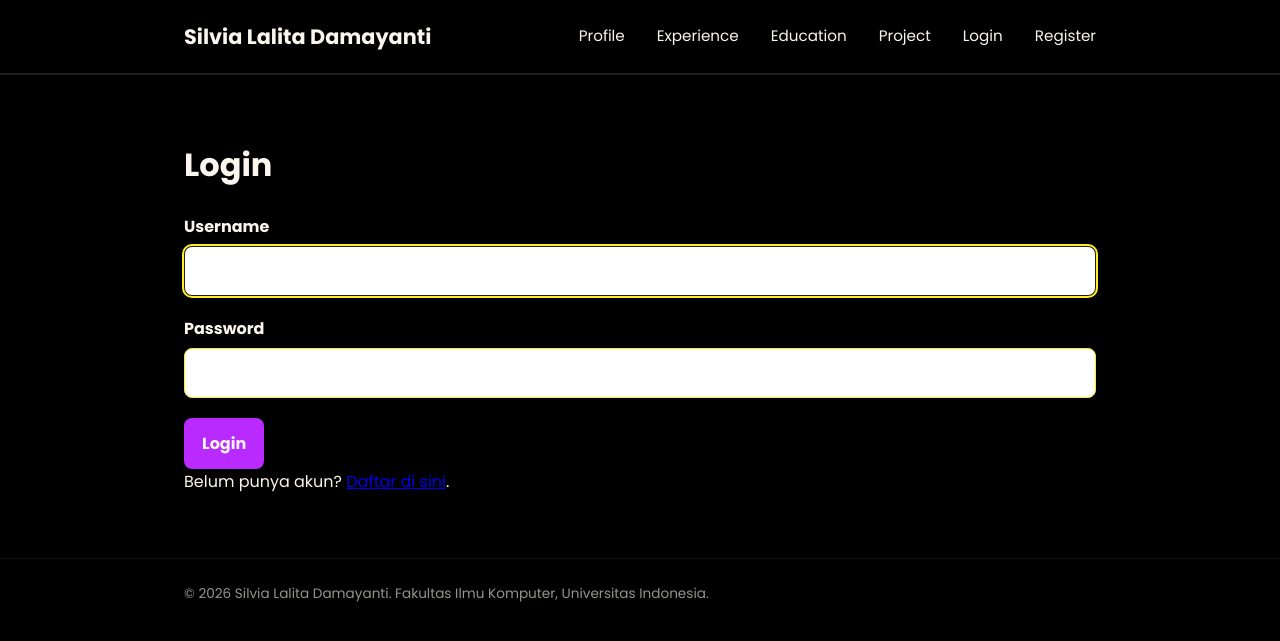
After one commit to silvialalita/myportofolio, a Django app: page /login/ in a window 1280 px wide. The commit adds this page. Shown: the top 641 px of the page. Run offline with Django 5.2, Linux system fonts and the light colour scheme; some libraries are stand-ins or nearby versions.

Commit message:
tutorial 04: authentication, session, and cookies imp

```diff
--- a/main/urls.py
+++ b/main/urls.py
@@ -1,11 +1,6 @@
 from django.urls import path
+from main.views import *
 
-from main.views import(
-    show_main,
-    show_experience, create_experience, get_experiences_json, delete_experience, update_experience,
-    show_education,
-    show_projects, create_project, get_projects_json, delete_project, update_project
-)
 app_name = "main"
 
 urlpatterns = [
@@ -23,5 +18,10 @@ urlpatterns = [
     path("projects/add/", create_project, name="create_project"),
     path("api/projects/", get_projects_json, name="get_projects_json"),
     path("projects/<uuid:project_id>/delete/",delete_project,name="delete_project"),
-    path("project/<uuid:project_id>/edit/", update_project, name="update_project",)
+    path("project/<uuid:project_id>/edit/", update_project, name="update_project"),
+    path("projects/<uuid:project_id>/star/", toggle_star, name="toggle_star"),
+
+    path("register/", register, name="register"),
+    path("login/", login_user, name="login"),
+    path("logout/", logout_user, name="logout"),
 ]
--- a/main/views.py
+++ b/main/views.py
@@ -1,7 +1,13 @@
+import datetime
+
 from django.contrib import messages
 from django.core import serializers
 from django.http import HttpResponse
 from django.shortcuts import get_object_or_404, redirect, render
+from django.contrib.auth import login, logout
+from django.contrib.auth.forms import AuthenticationForm, UserCreationForm
+from django.contrib.auth.decorators import login_required
+from django.core.exceptions import PermissionDenied
 
 from main.forms import ProjectForm, ExperienceForm
 from main.models import Experience, Education, Project
@@ -9,6 +15,7 @@ from main.models import Experience, Education, Project
 # Create your views here.
 # View menangani logika yang akan ditampilkan kepada pengguna.
 def show_main(request):
+    last_login = request.COOKIES.get('last_login', 'Belum ada sesi login / Cookie tidak ditemukan')
     context = {
         "name": "Silvia Lalita Damayanti",
         "first_name": "Silvia",
@@ -20,6 +27,7 @@ def show_main(request):
             "I am an undergraduate Computer Science student who enjoys exploring the intersection of design and technology, "
             "with a particular interest in Digital Product Design. I love creating things, learning new skills, and developing innovative and impactful solutions through design."
         ),
+        "last_login": last_login,
     }
     return render(request, "index.html", context)
 
@@ -107,7 +115,14 @@ def update_experience(request, experience_id):
 
 
 # PROJECT
+@login_required(login_url="/login/")  # Tambahkan baris ini supaya wajib login
 def create_project(request):
+    # Dua baris berikut yang ditambahkan pada langkah ini.
+    # Cek apakah akun yang sedang login adalah superuser (admin/kamu);
+    # kalau bukan, hentikan permintaannya dengan 403.
+    if not request.user.is_superuser:
+        raise PermissionDenied
+
     form = ProjectForm(request.POST or None)
 
     if request.method == "POST" and form.is_valid():
@@ -145,9 +160,12 @@ def get_projects_json(request):
     if title_query:
         projects = projects.filter(title__icontains=title_query)
 
-    projects_json = serializers.serialize("json", projects)
+    projects_json = serializers.serialize(
+        "json", projects, use_natural_foreign_keys=True
+    )
     return HttpResponse(projects_json, content_type="application/json")
 
+@login_required(login_url="/login/")  # Tambahkan baris ini supaya wajib login
 def delete_project(request, project_id):
     project = get_object_or_404(Project, pk=project_id)
 
@@ -182,6 +200,21 @@ def update_project(request, project_id):
 
     return render(request, "projects_form.html", context)
 
+# Tanpa cek is_superuser: semua akun yang sudah login boleh memberi star
+@login_required(login_url="/login/")
+def toggle_star(request, project_id):
+    project = get_object_or_404(Project, pk=project_id)
+
+    if request.method == "POST":
+        # Kalau akun ini sudah pernah memberi star, batalkan star-nya.
+        # Kalau belum, tambahkan star.
+        if request.user in project.starred_by.all():
+            project.starred_by.remove(request.user)
+        else:
+            project.starred_by.add(request.user)
+
+    return redirect("main:show_projects")
+
 
 
 
@@ -192,3 +225,43 @@ def show_education(request):
         "education_list": Education.objects.all(),
     }
     return render(request, "education.html", context)
+
+
+
+
+# LOGIN
+def register(request):
+    form = UserCreationForm(request.POST or None)
+
+    if request.method == "POST" and form.is_valid():
+        form.save()
+        messages.success(request, "Akun berhasil dibuat. Silakan login.")
+        return redirect("main:login")
+
+    context = {
+        "name": "Silvia Lalita Damayanti",
+        "form": form,
+    }
+    return render(request, "register.html", context)
+
+
+def login_user(request):
+    form = AuthenticationForm(request, data=request.POST or None)
+
+    if request.method == "POST" and form.is_valid():
+        login(request, form.get_user())
+        response = redirect("main:show_main")
+        response.set_cookie('last_login', datetime.datetime.now().strftime('%Y-%m-%d %H:%M:%S'))
+        return response
+
+    context = {
+        "name": "Silvia Lalita Damayanti",
+        "form": form,
+    }
+    return render(request, "login.html", context)
+
+def logout_user(request):
+    logout(request)
+    response = redirect("main:show_main")
+    response.delete_cookie('last_login')
+    return response
--- a/static/css/style.css
+++ b/static/css/style.css
@@ -854,3 +854,31 @@ span{
         text-align: center;
     }
 }
+
+/* Components */
+.star-form {
+    display: inline;
+}
+
+.button-star {
+    display: inline-flex;
+    align-items: center;
+    gap: 0.4rem;
+    background: var(--line);
+}
+
+.button-star.is-starred {
+    background: color-mix(
+        in srgb,
+        var(--accent-dark) 25%,
+        transparent
+    );
+}
+
+.star-count {
+    padding: 0.05rem 0.4rem;
+    border-radius: 999px;
+    background: rgba(255, 255, 255, 0.25);
+    font-size: 0.8rem;
+    color: var(--ink);
+}
--- a/templates/base.html
+++ b/templates/base.html
@@ -25,6 +25,13 @@
             <a href="{% url 'main:show_experience' %}">Experience</a>
             <a href="{% url 'main:show_education' %}">Education</a>
             <a href="{% url 'main:show_projects' %}">Project</a>
+            {% if user.is_authenticated %}
+                <span class="nav-user">{{ user.username }}</span>
+                <a href="{% url 'main:logout' %}">Logout</a>
+            {% else %}
+                <a href="{% url 'main:login' %}">Login</a>
+                <a href="{% url 'main:register' %}">Register</a>
+            {% endif %}
         </nav>
     </div>
   </header>
--- a/templates/index.html
+++ b/templates/index.html
@@ -43,8 +43,11 @@
                             <dt>Program</dt>
                             <dd>{{ study_program  }}</dd>
                         </div>
+                        <div class="meta-row">
+                            <dt>Sesi Terakhir Login</dt>
+                            <dd>{{ last_login }}</dd>
+                        </div>
                     </dl>
-
                 </div>
             </div>
         </section>
--- /dev/null
+++ b/templates/login.html
@@ -0,0 +1,33 @@
+{% extends "base.html" %}
+{% block meta %}
+    <title>Login - {{ name }}</title>
+{% endblock meta %}
+{% block content %}
+    <main>
+        <section class="experience-section">
+            <div class="container">
+                <h1>Login</h1>
+                {% for message in messages %}
+                    <p class="form-message">{{ message }}</p>
+                {% endfor %}
+                <form method="post" action="{% url 'main:login' %}" class="project-form">
+                    {% csrf_token %}
+                    {% for field in form %}
+                        <div class="form-group">
+                            <label for="{{ field.id_for_label }}">{{ field.label }}</label>
+                            {{ field }}
+                            {% for error in field.errors %}
+                                <p class="form-error">{{ error }}</p>
+                            {% endfor %}
+                        </div>
+                    {% endfor %}
+                    {% for error in form.non_field_errors %}
+                        <p class="form-error">{{ error }}</p>
+                    {% endfor %}
+                    <button type="submit" class="button">Login</button>
+                </form>
+                <p>Belum punya akun? <a href="{% url 'main:register' %}">Daftar di sini</a>.</p>
+            </div>
+        </section>
+    </main>
+{% endblock content %}
```
Also changed, not shown: main/models.py (+8 -0 lines), templates/components/project_star.html (added, +10 -0 lines), templates/project.html (+9 -1 lines), templates/register.html (added, +33 -0 lines), test_e2e.py (added, +109 -0 lines), main/migrations/0006_project_starred_by.py (added).
